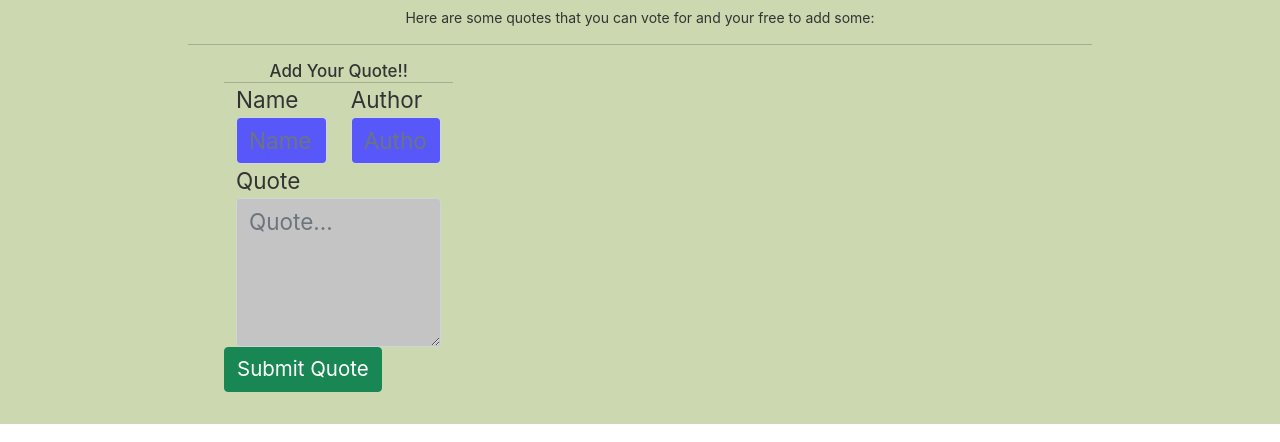
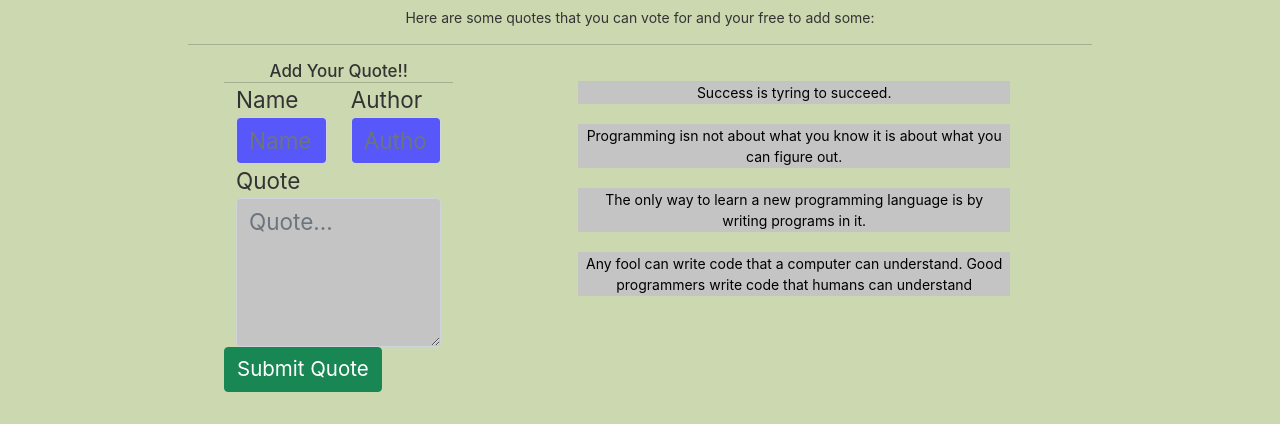
Before and after one commit to jwy951/Quotes-of-the-Day, an Angular app: page / in a window 1280 px wide. Shown: the part 129-571 px from the top of the page. Built offline with nearby package versions, Linux system fonts and the light colour scheme.

Commit message:
add quote css

```diff
--- a/src/app/quote/quote.component.css
+++ b/src/app/quote/quote.component.css
@@ -1,7 +1,7 @@
 .jumbotron {
 
   width: 100%;
-  background-color: #87b995;
+  background-color: #6cac7e;
   text-align: center;
   color: #FA09FF;
   margin-left: 5%;
--- a/src/app/quote/quote.component.html
+++ b/src/app/quote/quote.component.html
@@ -341,7 +341,7 @@
                 <div class="col-md-4">
                     <app-quote-form (addQuote)='addQuote($event)'></app-quote-form>
                 </div>
-                <!-- <div class="col-md-7">
+                <div class="col-md-7">
                     <div class=jumbotron id="quotes">
                         <ul>
                             <li *ngFor='let quote of quotes; let i = index'>
@@ -362,5 +362,3 @@
                 <div class="col-md-1">
                 </div>
             </div>
-
-             -->
```
